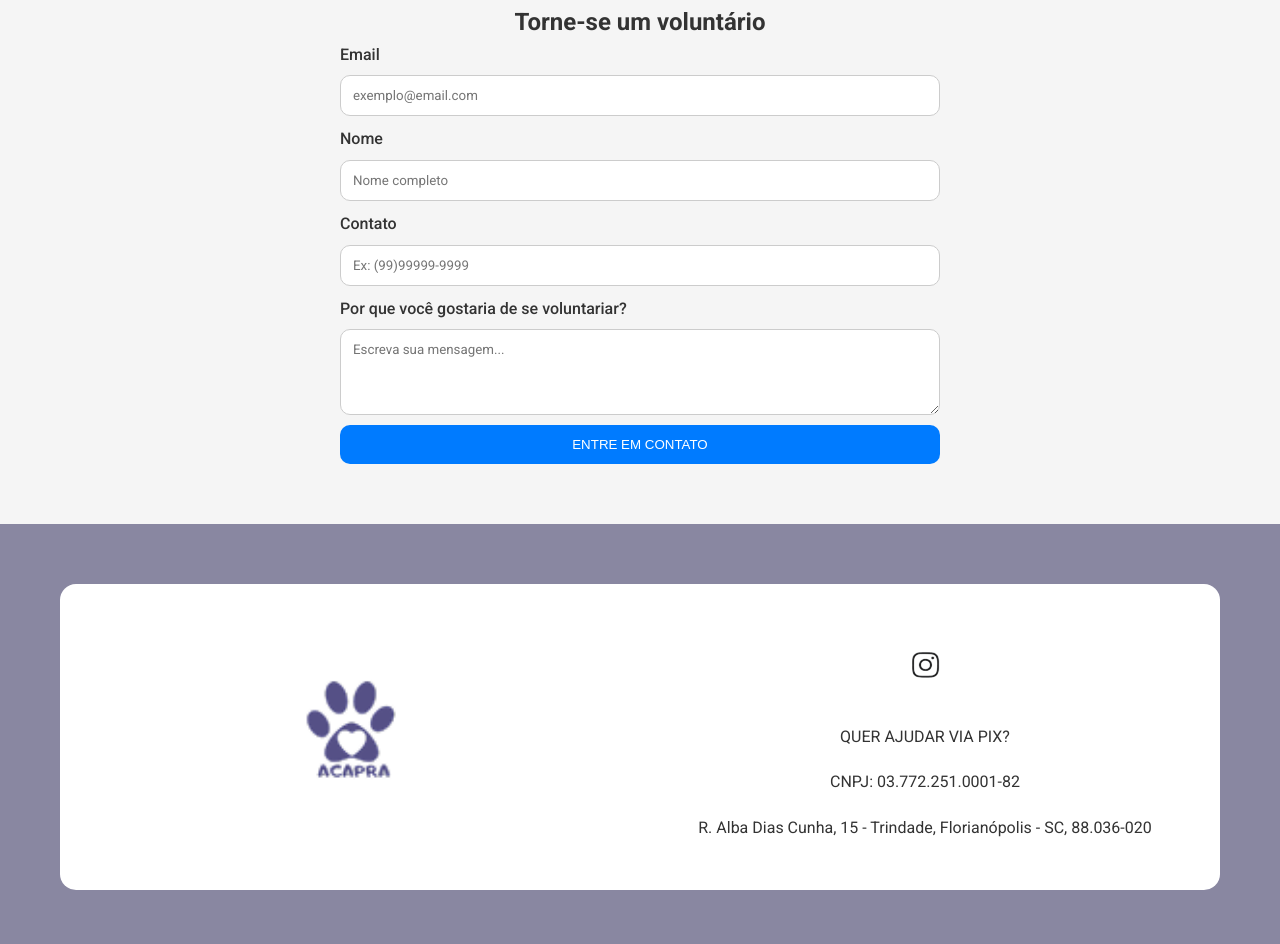
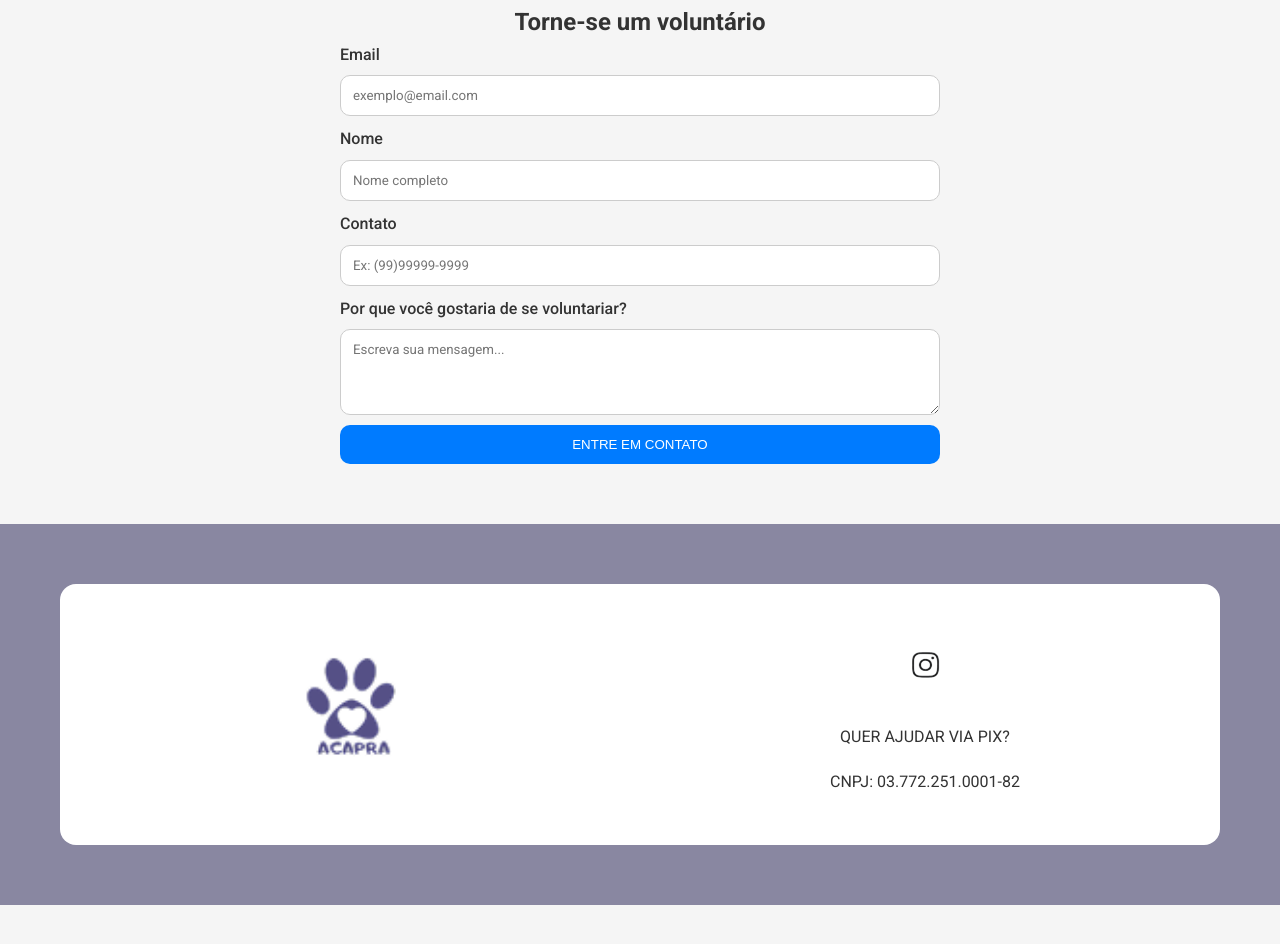
Before and after one commit to Leandro-Zanella/curricularizacao-acapra, a plain HTML site: page index.html in a window 1280 px wide. Shown: the part 4193-5137 px from the top of the page. After the commit the page ends 5098 px from the top, so only its background shows below. Drawn offline with Linux system fonts and the light colour scheme.

Commit message:
:recycle: remoção de endereço

```diff
--- a/index.html
+++ b/index.html
@@ -273,7 +273,6 @@
                     </a>
                     <p>QUER AJUDAR VIA PIX?</p>
                     <p>CNPJ: 03.772.251.0001-82</p>
-                    <p>R. Alba Dias Cunha, 15 - Trindade, Florianópolis - SC, 88.036-020</p>
                 </div>
 
             </div>
@@ -283,4 +282,5 @@
     <script src="script.js"></script>
 </body>
 
+
 </html>
```
